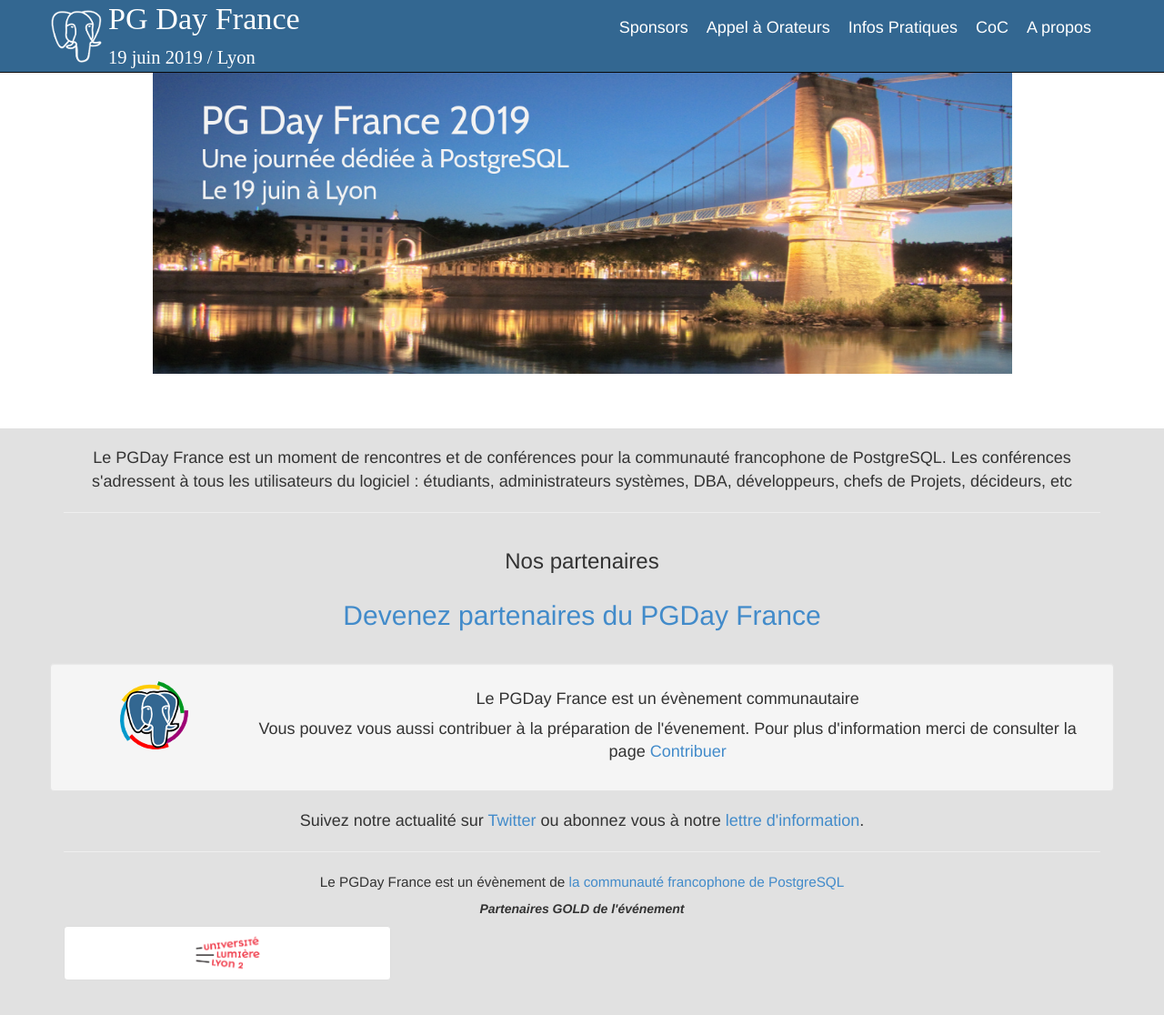
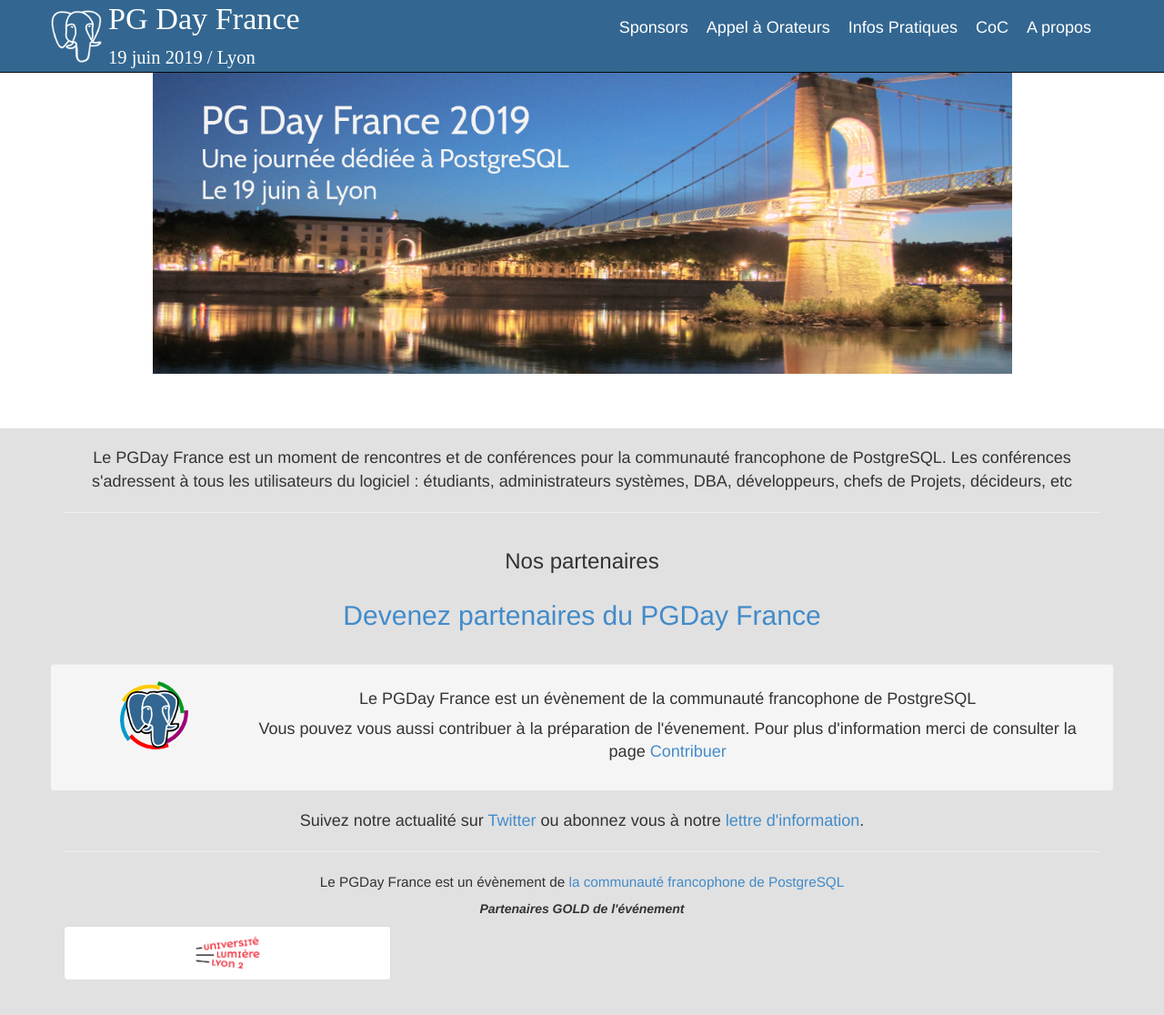
Before and after one commit to postgresqlfr/2024.pgday.fr, a Jekyll site: the page built from index.html, in a window 1280 px wide and 1118 px high. Shown: the whole window at 91% size. Built offline with Jekyll 4.4.1, drawn with Linux system fonts in a browser that asks for light colours; comment, search, counter and statistics services are not loaded.

Commit message:
suppression temporaire de twitter

```diff
--- a/index.html
+++ b/index.html
@@ -71,8 +71,11 @@
         </p>
       </div>
 -->
+<!--
+<a class="twitter-timeline" data-lang="fr" data-width="900" data-height="600    " data-partner="tweetdeck" href="https://twitter.com/PGDAY_Fr/timelines/1009    877817021095937?ref_src=twsrc%5Etfw">pgdayfr - Curated tweets by PGDAY_Fr</a    >
+<script async src="https://platform.twitter.com/widgets.js" charset="utf-8    "></script>
+-->
 
-<script async src="https://platform.twitter.com/widgets.js" charset="utf-8"></script>
       <!--
       <div class="col-lg-4 col-md-4 home_bloc">
         <a href="https://twitter.com/PGDAY_Fr" data-lang="fr"
@@ -231,7 +234,7 @@
             title="Communauté francophone de PostgreSQL" class="img-xs-50"/>
     </div>
     <div class="col-xs-10 col-md-10">
-      <h4>Le PGDay France est un évènement communautaire</h4>
+      <h4>Le PGDay France est un évènement de la communauté francophone de PostgreSQL</h4>
       <p>Vous pouvez vous aussi contribuer à la préparation de l'évenement. Pour
       plus d'information merci de consulter la page <a
       href="contribuer.html">Contribuer</a>
```
